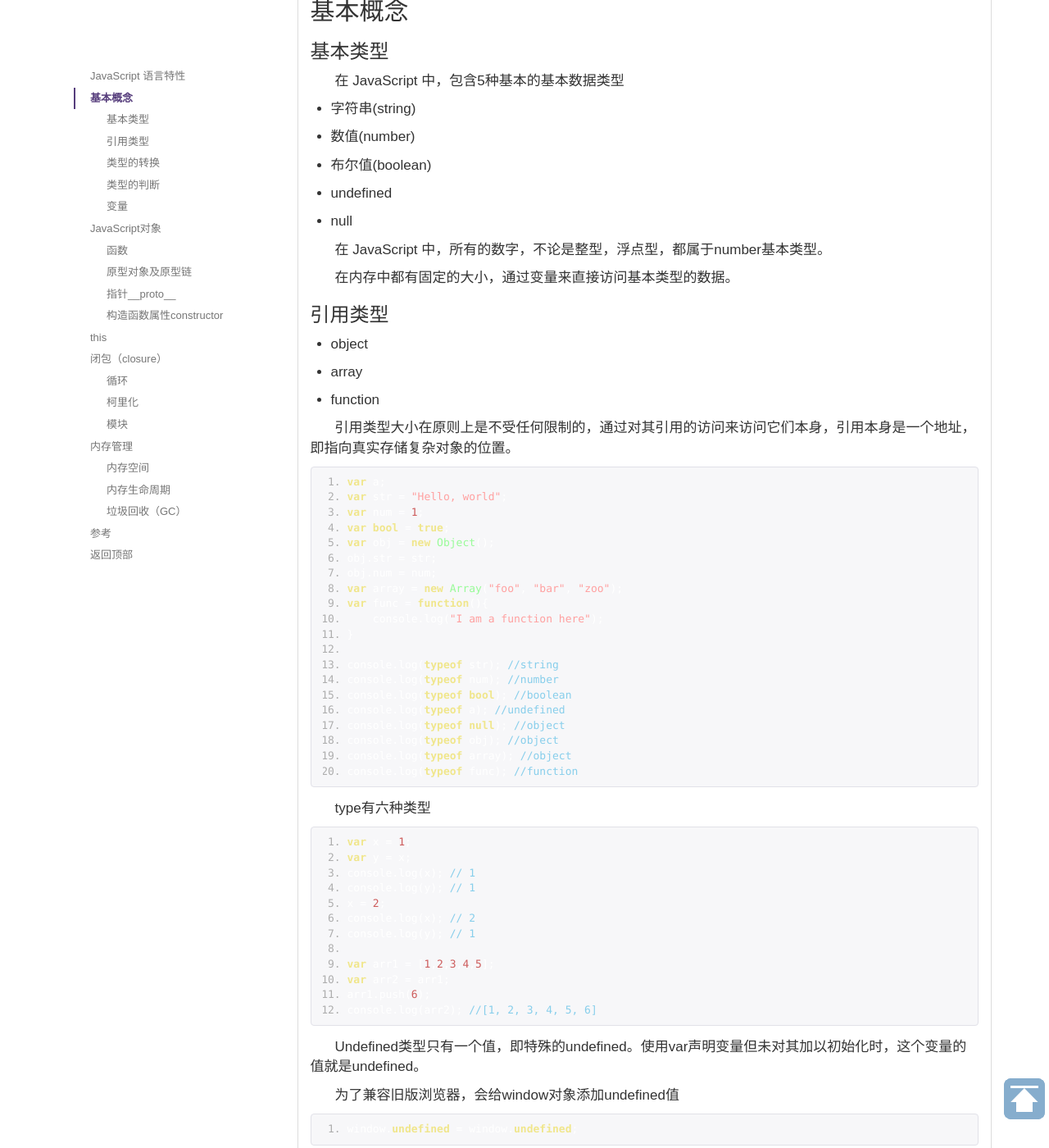
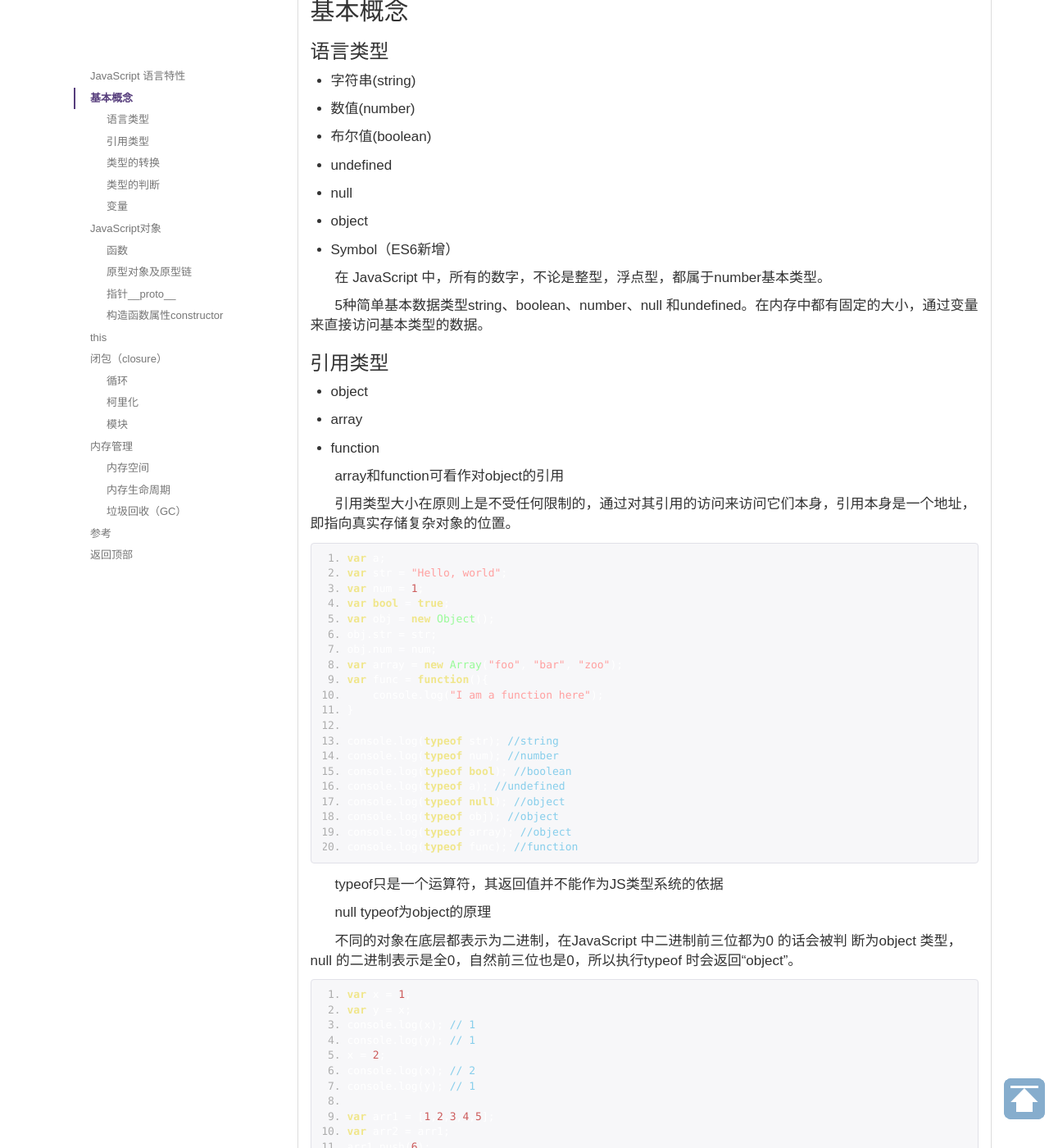
Before and after one commit to kailian/kailian.github.io, a Jekyll site: the page built from _posts/2017-02-11-javascript-basis.md, in a window 1280 px wide and 1400 px high, scrolled down 1019 px. Shown: the whole window at 82% size. Built offline with Jekyll 4.4.1, drawn with Linux system fonts in a browser that asks for light colours; comment, search, counter and statistics services are not loaded.

Commit message:
【文章】补充js 类型

````diff
--- a/_posts/2017-02-11-javascript-basis.md
+++ b/_posts/2017-02-11-javascript-basis.md
@@ -55,9 +55,7 @@ JavaScript 是一门解释型的语言，特别是在浏览器中的 JavaScript
 
 ## 基本概念
 
-### 基本类型
-
-在 JavaScript 中，包含5种基本的基本数据类型
+### 语言类型
 
 - 字符串(string)
 
@@ -69,9 +67,13 @@ JavaScript 是一门解释型的语言，特别是在浏览器中的 JavaScript
 
 - null
 
+- object
+
+- Symbol（ES6新增）
+
 在 JavaScript 中，所有的数字，不论是整型，浮点型，都属于number基本类型。
 
-在内存中都有固定的大小，通过变量来直接访问基本类型的数据。
+5种简单基本数据类型string、boolean、number、null 和undefined。在内存中都有固定的大小，通过变量来直接访问基本类型的数据。
 
 ### 引用类型
 
@@ -80,6 +82,8 @@ JavaScript 是一门解释型的语言，特别是在浏览器中的 JavaScript
 - array
 
 - function
+
+array和function可看作对object的引用
 
 引用类型大小在原则上是不受任何限制的，通过对其引用的访问来访问它们本身，引用本身是一个地址，即指向真实存储复杂对象的位置。
 
@@ -106,7 +110,12 @@ console.log(typeof array); //object
 console.log(typeof func); //function
 ```
 
-type有六种类型
+typeof只是一个运算符，其返回值并不能作为JS类型系统的依据
+
+null typeof为object的原理
+
+不同的对象在底层都表示为二进制，在JavaScript 中二进制前三位都为0 的话会被判
+断为object 类型，null 的二进制表示是全0，自然前三位也是0，所以执行typeof 时会返回“object”。
 
 ```
 var x = 1;
````
